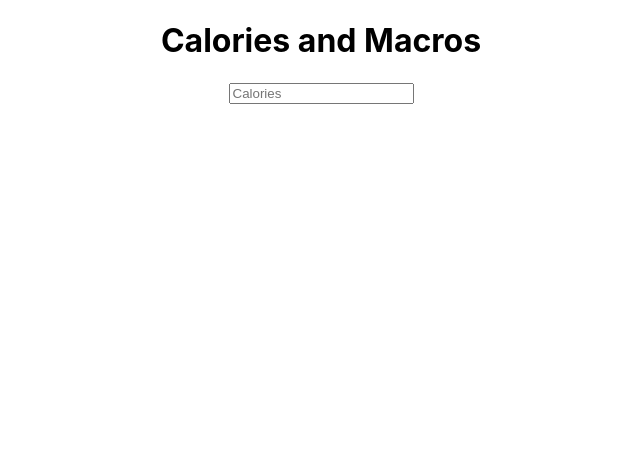
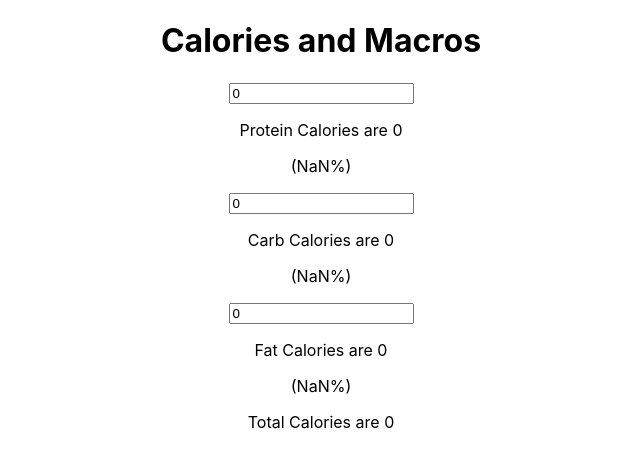
Before and after one commit to andrew-a-douglas/calories-and-macros, a React (Create React App) app: page / in a window 1280 px wide. Shown: the top 468 px of the page, without its empty margins (319-959 px from the left). Built offline with nearby package versions, Linux system fonts and the light colour scheme.

Commit message:
functioning

```diff
--- a/src/App.js
+++ b/src/App.js
@@ -2,13 +2,52 @@ import './App.css';
 import { useState } from 'react';
 
 function App(props) {
-  const {calories, setCalories} = useState(null);
+  const [proteinGrams, setProteinGrams] = useState(0);
+  const [carbGrams, setCarbGrams] = useState(0);
+  const [fatGrams, setFatGrams] = useState(0);
+
+  let proteinCals = proteinGrams * 4;
+  let carbCals = carbGrams * 4;
+  let fatCals = fatGrams * 9;
+  let totalCals = proteinCals + carbCals + fatCals;
+
+  const handleChangeProteinGrams = (event) => {
+    setProteinGrams(() => event.target.value);
+  }
+
+  const handleChangeCarbGrams = (event) => {
+    setCarbGrams(() => event.target.value);
+  }
+
+  const handleChangeFatGrams = (event) => {
+    setFatGrams(() => event.target.value);
+  }
 
 
   return (
     <div className="App">
       <h1>Calories and Macros</h1>
-      <input placeholder='Calories' type='text' value={calories} />
+      <div className='macros'>
+        <div className='protein'>
+          <input placeholder='Protein Grams' type='number' value={proteinGrams} onChange={handleChangeProteinGrams} />
+          <p>Protein Calories are {proteinCals}</p>
+          <p>({Math.round(proteinCals / totalCals * 100)}%)</p>
+        </div>
+        <div className='carb'>
+          <input placeholder='Carb Grams' type='number' value={carbGrams} onChange={handleChangeCarbGrams} />
+          <p>Carb Calories are {carbCals}</p>
+          <p>({Math.round(carbCals / totalCals * 100)}%)</p>
+        </div>
+        <div className='fat'>
+          <input placeholder='Fat Grams' type='number' value={fatGrams} onChange={handleChangeFatGrams} />
+          <p>Fat Calories are {fatCals}</p>
+          <p>({Math.round(fatCals / totalCals * 100)}%)</p>
+        </div>
+      </div>
+      <div className='totals'>
+        <p>Total Calories are {totalCals}</p>
+      </div>
+
     </div>
   );
 }
```
